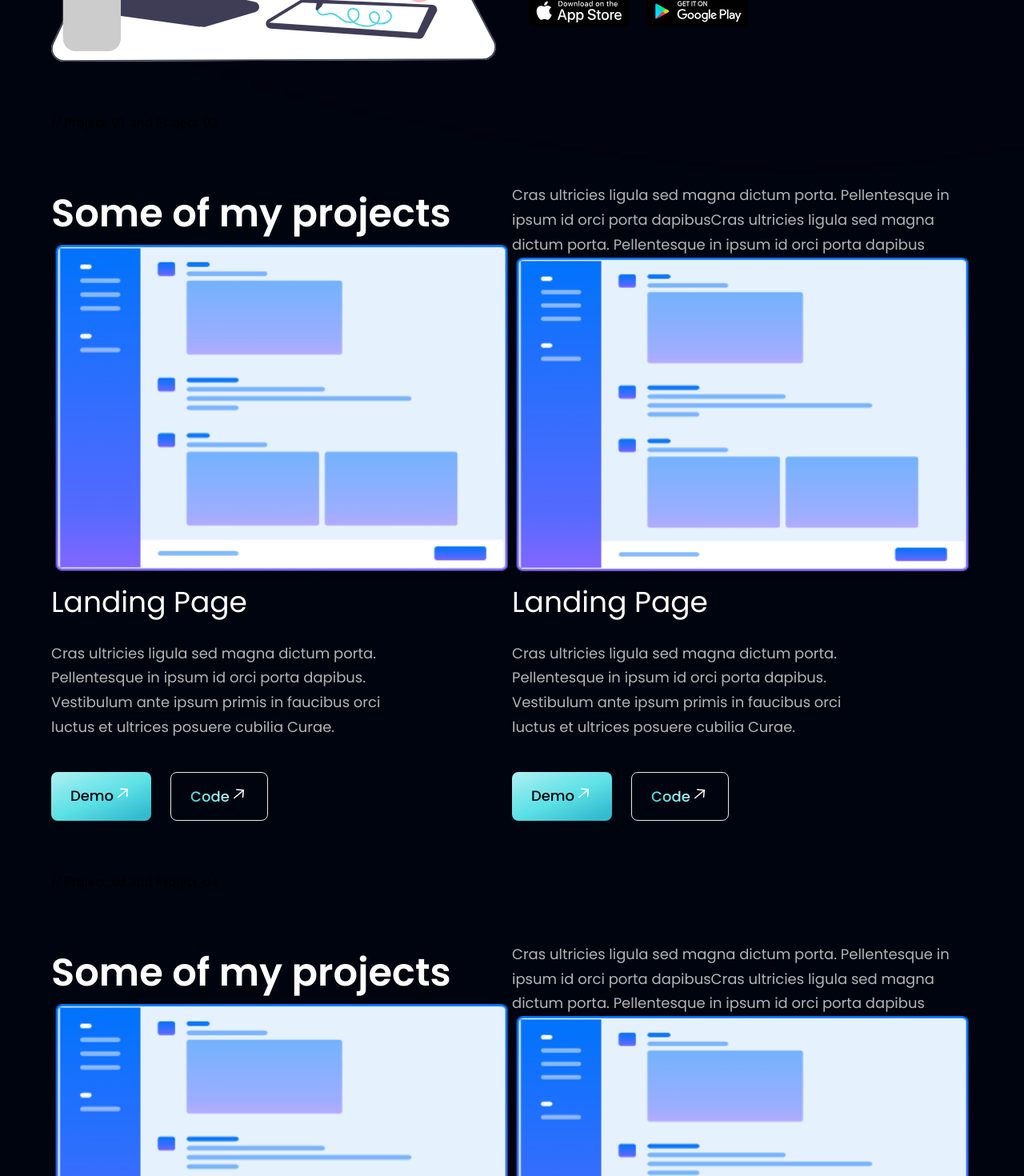
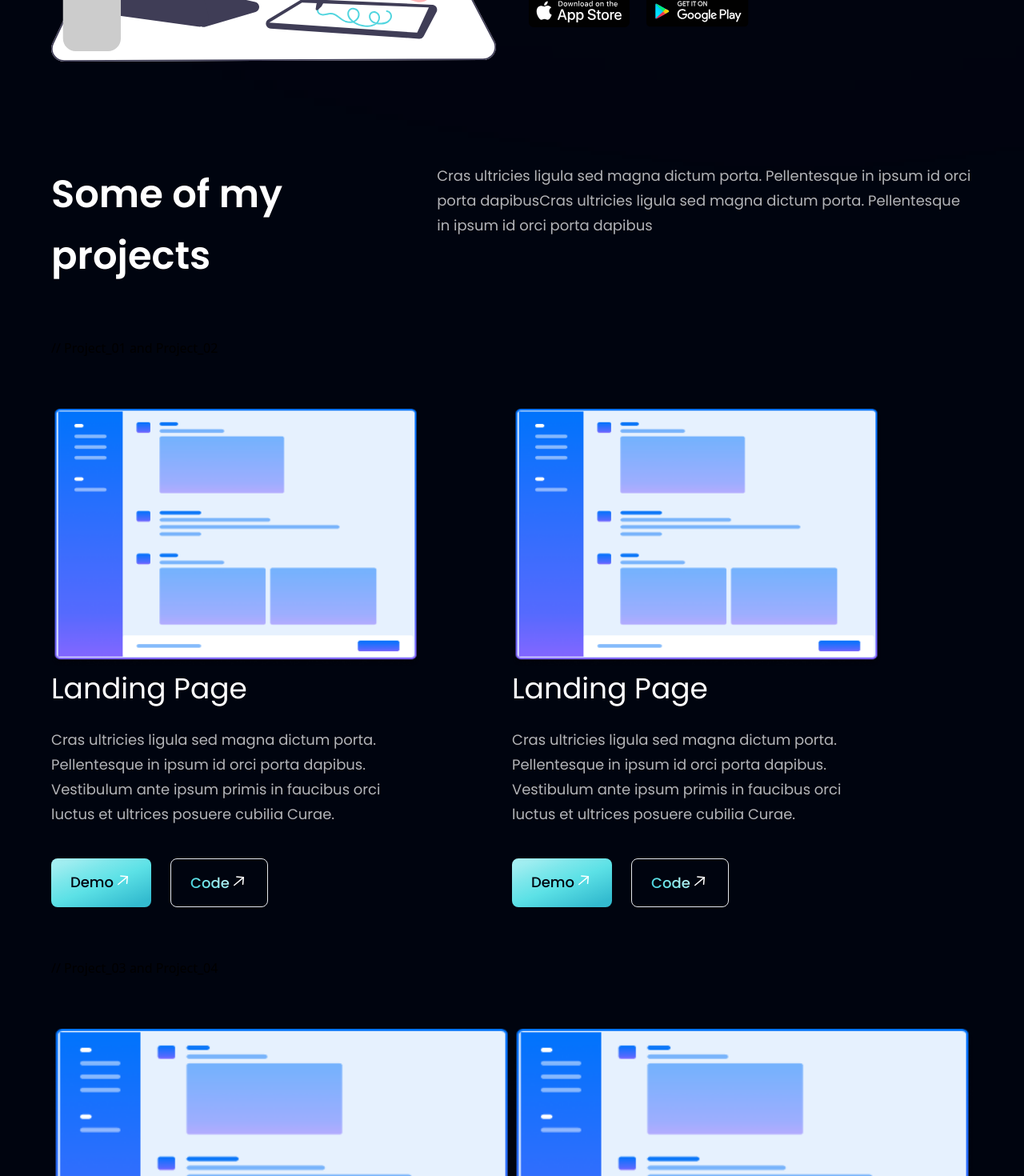
Before and after one commit to ishratUmar18/50-react.js-projects, a React (Vite) app in the folder portfolio-page/: page / in a window 1280 px wide. Shown: the part 1390-2860 px from the top of the page at 80% size. Built offline with nearby package versions, Linux system fonts and the light colour scheme.

Commit message:
update projects

```diff
--- a/portfolio-page/src/components/Projects.jsx
+++ b/portfolio-page/src/components/Projects.jsx
@@ -4,18 +4,20 @@ import Button from './Button';
 
 const Projects = () => (
   <>
+  <section className={layout.section}>
+    <h2 className={`${styles.heading2} mb-500`}>Some of my projects</h2>
+        <p className={styles.paragraph}>Cras ultricies ligula sed magna dictum porta. Pellentesque in ipsum id orci porta dapibusCras ultricies ligula sed magna dictum porta. Pellentesque in ipsum id orci porta dapibus</p>
+        </section>
   // Project_01 and Project_02
     <section className={layout.section}>
       <div className={layout.sectionInfo}>
-        <h2 className={styles.heading2}>Some of my projects</h2>
-        <img src={project_01} alt="card" className="w-[100%] h-[100%]" />
+        <img src={project_01} alt="card" className="w-[80%] h-[80%]" />
         <h4 className={styles.heading4}> Landing Page</h4>
         <p className={ `${styles.paragraph} max-w-[470px] mt-5`}>Cras ultricies ligula sed magna dictum porta. Pellentesque in ipsum id orci porta dapibus. Vestibulum ante ipsum primis in faucibus orci luctus et ultrices posuere cubilia Curae.</p>
         <Button styles="mt-10" />
       </div>
       <div className={layout.sectionInfo}>
-      <p className={styles.paragraph}>Cras ultricies ligula sed magna dictum porta. Pellentesque in ipsum id orci porta dapibusCras ultricies ligula sed magna dictum porta. Pellentesque in ipsum id orci porta dapibus</p>
-        <img src={project_01} alt="card" className="w-[100%] h-[100%]" />
+        <img src={project_01} alt="card" className="w-[80%] h-[80%]" />
         <h4 className={styles.heading4}> Landing Page</h4>
         <p className={ `${styles.paragraph} max-w-[470px] mt-5`}>Cras ultricies ligula sed magna dictum porta. Pellentesque in ipsum id orci porta dapibus. Vestibulum ante ipsum primis in faucibus orci luctus et ultrices posuere cubilia Curae.</p>
         <Button styles="mt-10" />
@@ -25,67 +27,19 @@ const Projects = () => (
     // Project_03 and Project_04
     <section className={layout.section}>
       <div className={layout.sectionInfo}>
-        <h2 className={styles.heading2}>Some of my projects</h2>
         <img src={project_01} alt="card" className="w-[100%] h-[100%]" />
         <h4 className={styles.heading4}> Landing Page</h4>
         <p className={ `${styles.paragraph} max-w-[470px] mt-5`}>Cras ultricies ligula sed magna dictum porta. Pellentesque in ipsum id orci porta dapibus. Vestibulum ante ipsum primis in faucibus orci luctus et ultrices posuere cubilia Curae.</p>
         <Button styles="mt-10" />
       </div>
       <div className={layout.sectionInfo}>
-      <p className={styles.paragraph}>Cras ultricies ligula sed magna dictum porta. Pellentesque in ipsum id orci porta dapibusCras ultricies ligula sed magna dictum porta. Pellentesque in ipsum id orci porta dapibus</p>
-        <img src={project_01} alt="card" className="w-[100%] h-[100%]" />
+              <img src={project_01} alt="card" className="w-[100%] h-[100%]" />
         <h4 className={styles.heading4}> Landing Page</h4>
         <p className={ `${styles.paragraph} max-w-[470px] mt-5`}>Cras ultricies ligula sed magna dictum porta. Pellentesque in ipsum id orci porta dapibus. Vestibulum ante ipsum primis in faucibus orci luctus et ultrices posuere cubilia Curae.</p>
         <Button styles="mt-10" />
       </div>
 
     </section>
-
-{/* // Project_02
-<section id="product" className={ layout.sectionReverse }>
-      <div className={layout.sectionImgReverse}>
-        <img src={project_01} alt="about" className="w-[100%] relative z-[5]" />
-        <div className="absolute z-[3] -left-1/2 top-0 w-[50%] rounded-full white__gradient" />
-        <div className="absolute z-[0] -left-1/2 bottom-0 w-[50%] rounded-full pink__gradient" />
-      </div>
-      <div className={layout.sectionInfo}>
-        <h4 className={styles.heading4}> Passionate Developer</h4>
-        <p className={ `${styles.paragraph} max-w-[470px] mt-5`}> Cras ultricies ligula sed magna dictum porta. Pellentesque in ipsum id orci porta dapibus. Vestibulum ante ipsum primis in faucibus orci luctus et ultrices posuere cubilia Curae.</p>
-        <div className="flex flex-row flex-wrap sm:mt-10 mt-6">
-        <Button styles="mt-10" />
-        </div>
-      </div>
-    </section>
-
-    // Project_03
-    <section className={layout.section}>
-      <div className={layout.sectionInfo}>
-        <h4 className={styles.heading4}> Landing Page</h4>
-        <p className={ `${styles.paragraph} max-w-[470px] mt-5`}>Cras ultricies ligula sed magna dictum porta. Pellentesque in ipsum id orci porta dapibus. Vestibulum ante ipsum primis in faucibus orci luctus et ultrices posuere cubilia Curae.</p>
-        <Button styles="mt-10" />
-      </div>
-      <div className={layout.sectionImg}>
-        <img src={project_01} alt="card" className="w-[100%] h-[100%]" />
-
-      </div>
-
-    </section>
-
-    // Project_04
-    <section id="product" className={ layout.sectionReverse }>
-      <div className={layout.sectionImgReverse}>
-        <img src={project_01} alt="about" className="w-[100%] relative z-[5]" />
-        <div className="absolute z-[3] -left-1/2 top-0 w-[50%] rounded-full white__gradient" />
-        <div className="absolute z-[0] -left-1/2 bottom-0 w-[50%] rounded-full pink__gradient" />
-      </div>
-      <div className={layout.sectionInfo}>
-        <h4 className={styles.heading4}> Passionate Developer</h4>
-        <p className={ `${styles.paragraph} max-w-[470px] mt-5`}> Cras ultricies ligula sed magna dictum porta. Pellentesque in ipsum id orci porta dapibus. Vestibulum ante ipsum primis in faucibus orci luctus et ultrices posuere cubilia Curae.</p>
-        <div className="flex flex-row flex-wrap sm:mt-10 mt-6">
-        <Button styles="mt-10" />
-        </div>
-      </div>
-    </section> */}
     </>
   )
 
```
